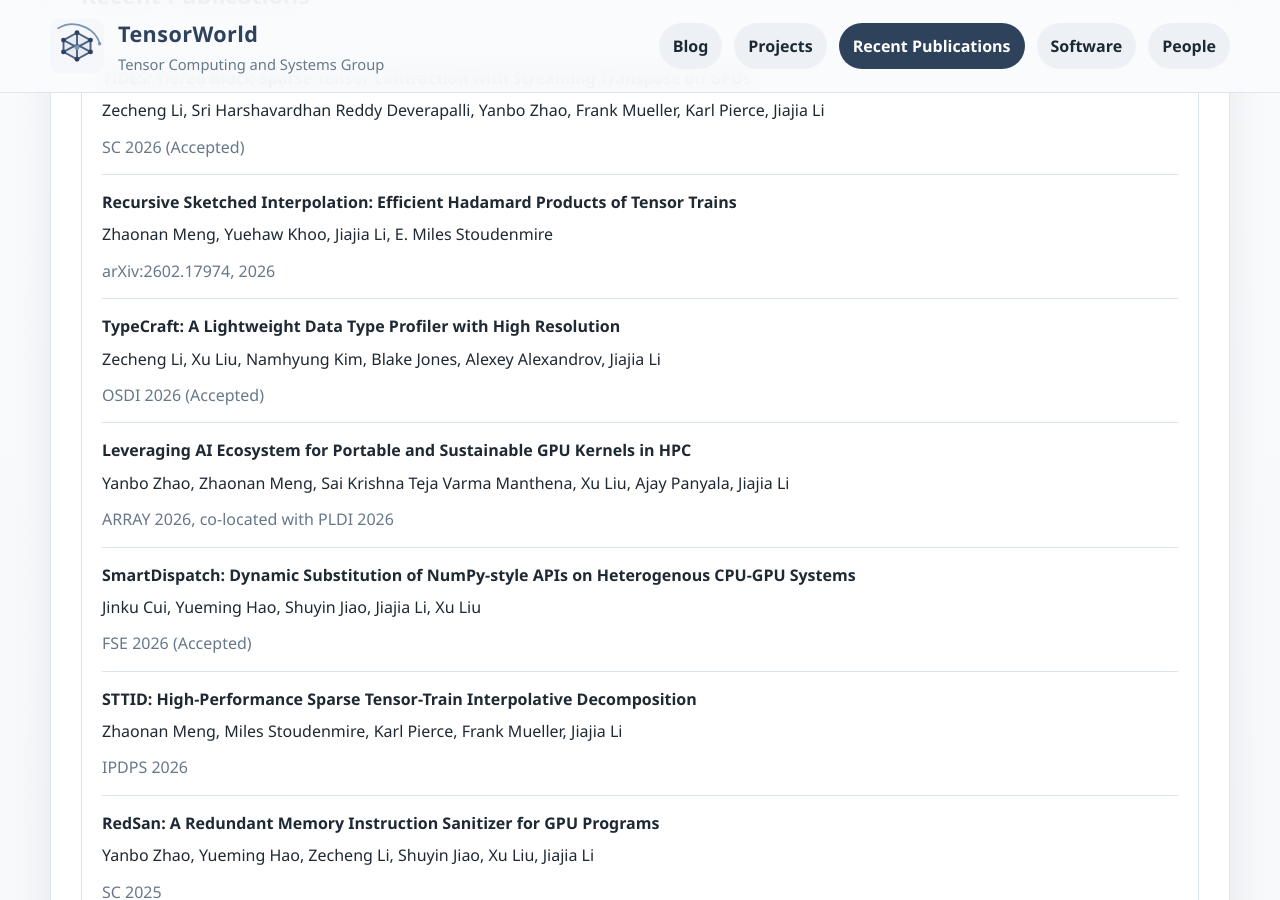
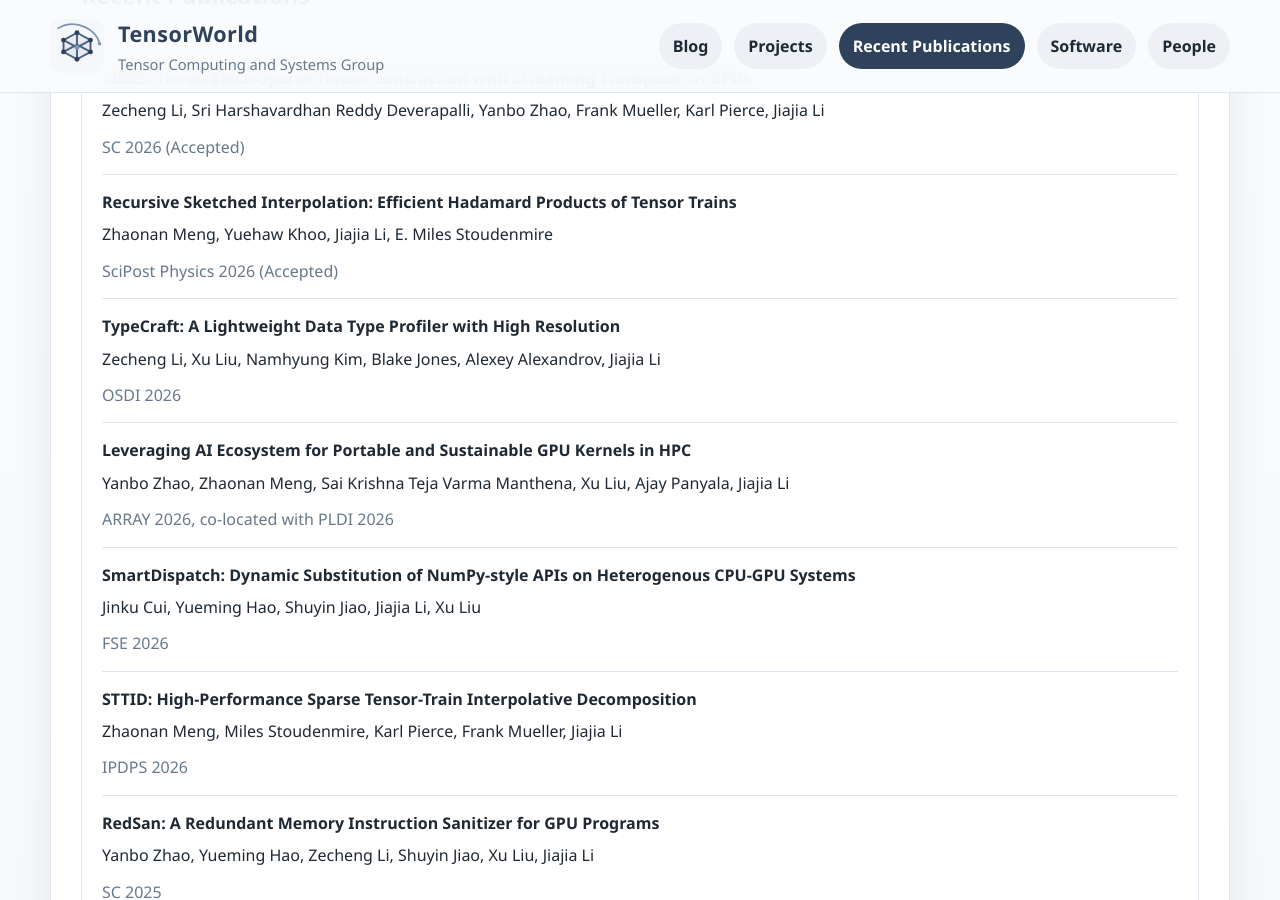
Before and after one commit to tensorworld/tensorworld.github.io, a Jekyll site: the page built from publications.html, in a window 1280 px wide and 900 px high, scrolled down 220 px. Built offline with Jekyll 4.4.1, drawn with Linux system fonts in a browser that asks for light colours.

Commit message:
Publications page: drop (Accepted) from OSDI'26 and FSE'26; RSI -> SciPost Physics 2026 (Accepted)
Co-Authored-By: Claude Opus 4.8 <noreply@anthropic.com>

```diff
--- a/publications.html
+++ b/publications.html
@@ -19,12 +19,12 @@ permalink: /publications/
           <li>
             <h3>Recursive Sketched Interpolation: Efficient Hadamard Products of Tensor Trains</h3>
             <p>Zhaonan Meng, Yuehaw Khoo, Jiajia Li, E. Miles Stoudenmire</p>
-            <p class="meta">arXiv:2602.17974, 2026</p>
+            <p class="meta">SciPost Physics 2026 (Accepted)</p>
           </li>
           <li>
             <h3>TypeCraft: A Lightweight Data Type Profiler with High Resolution</h3>
             <p>Zecheng Li, Xu Liu, Namhyung Kim, Blake Jones, Alexey Alexandrov, Jiajia Li</p>
-            <p class="meta">OSDI 2026 (Accepted)</p>
+            <p class="meta">OSDI 2026</p>
           </li>
           <li>
             <h3>Leveraging AI Ecosystem for Portable and Sustainable GPU Kernels in HPC</h3>
@@ -34,7 +34,7 @@ permalink: /publications/
           <li>
             <h3>SmartDispatch: Dynamic Substitution of NumPy-style APIs on Heterogenous CPU-GPU Systems</h3>
             <p>Jinku Cui, Yueming Hao, Shuyin Jiao, Jiajia Li, Xu Liu</p>
-            <p class="meta">FSE 2026 (Accepted)</p>
+            <p class="meta">FSE 2026</p>
           </li>
           <li>
             <h3>STTID: High-Performance Sparse Tensor-Train Interpolative Decomposition</h3>
```
